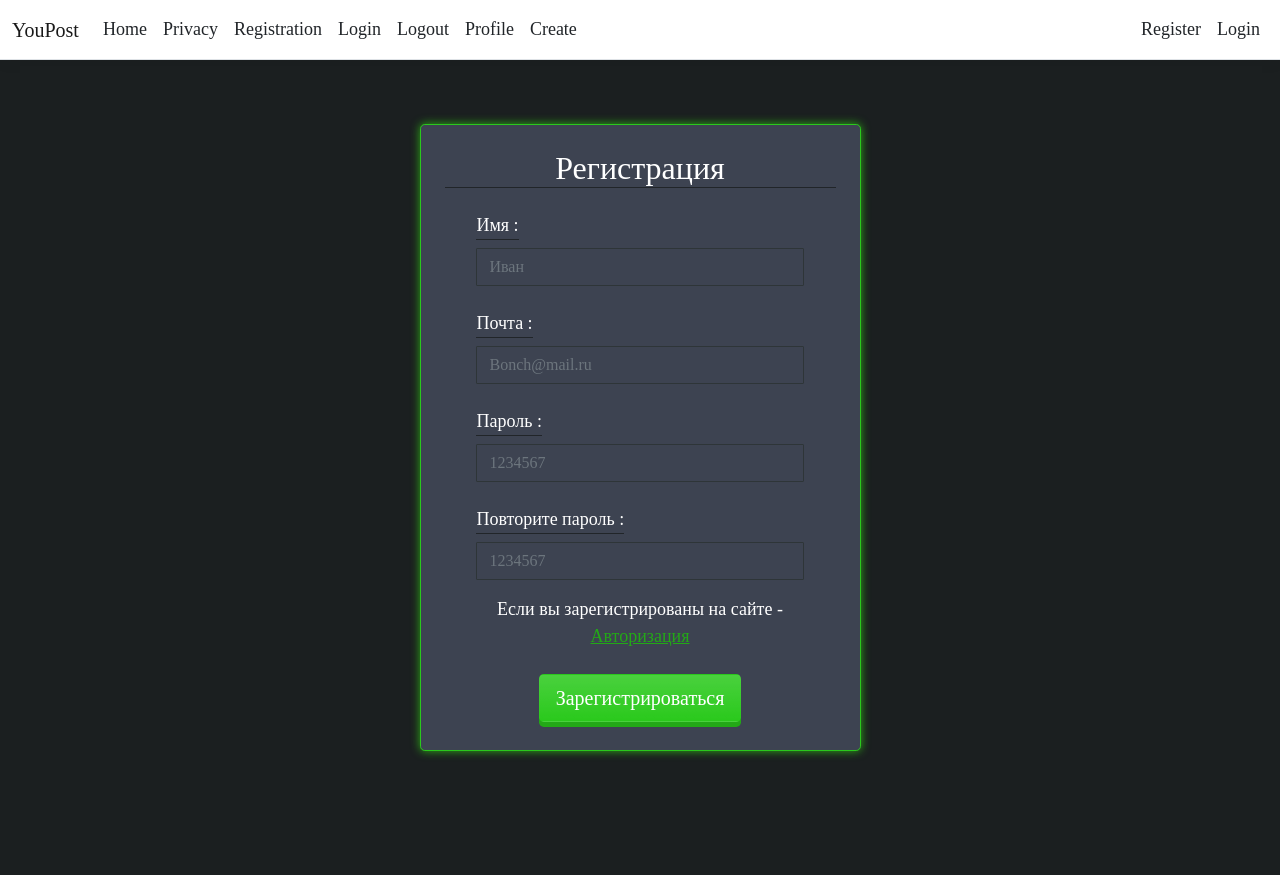
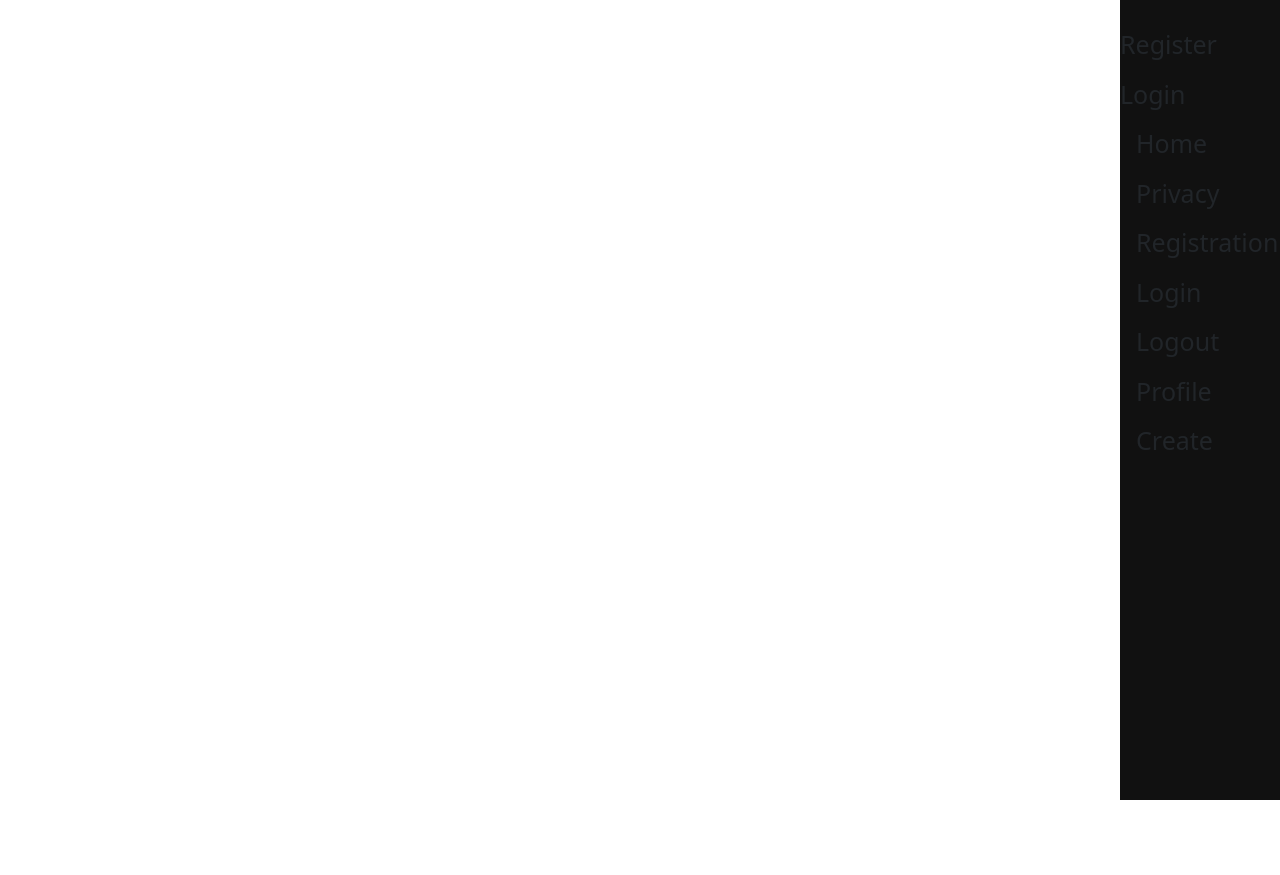
Before and after one commit to FreylGit/YouPost, an ASP.NET Core app: page /Identity/Account/Register in a window 1280 px wide. After the commit the page ends 800 px from the top, so only its background shows below. Run offline with ASP.NET Core 8, Linux system fonts and the light colour scheme; style sheets or scripts are compiled from the project's sources; some libraries are stand-ins or nearby versions.

Commit message:
Верстка меню

```diff
--- a/YouPost/YouPost/YouPost/Areas/Identity/Pages/Account/Register.cshtml
+++ b/YouPost/YouPost/YouPost/Areas/Identity/Pages/Account/Register.cshtml
@@ -6,64 +6,7 @@
     ViewData["Title"] = "Register";
 }
 
- <link rel="stylesheet" href="~/css/style_Profile.css" asp-append-version="true" />
 
-<div class="h-100 h-custom">
-    <div class="container py-5 h-100 ">
-      <div class="row d-flex justify-content-center align-items-center h-100">
-        <div class="col-lg-5 col-xl-5">
-          <div class="card rounded-3  fon " id="blink1">
-            <div class="card-body p-4 p-md-4">
-              <h2 class="mb-4 pb-2 pb-md-0 mb-md-4 px-md-2 text-center border-bottom border-dark">Регистрация</h2>
-
-              <form class="px-md-3" id="registerForm" asp-route-returnUrl="@Model.ReturnUrl" method="post">
-                <div class="row mb-4 pb-2 pb-md-0 mb-md-3 justify-content-center align-items-center">
-
-                  <div class="col-md-11">
-                    <div asp-validation-summary="ModelOnly" class="text-danger"></div>
-
-                    <div class="form-outline mb-4">
-                      <label class="form-label border-bottom border-dark " asp-for="Input.FirstName">Имя :</label>
-                      <input asp-for="Input.FirstName" placeholder="Иван" type="text" id="form3Example1q" class="form-control" data-bs-toggle="tooltip" data-bs-placement="top" title="Введите имя!" />
-                      <span asp-validation-for="Input.FirstName" class="text-danger"></span>
-                    </div>
-
-
-
-                    <div class="form-outline mb-4">
-                      <label asp-for="Input.Email" class="form-label border-bottom border-dark">Почта :</label>
-                      <input asp-for="Input.Email" placeholder="Bonch@mail.ru" type="text" class="form-control " id="exampleDatepicker1" data-bs-toggle="tooltip" data-bs-placement="top" title="Введите почту!" />
-                      <span asp-validation-for="Input.Email" class="text-danger"></span>
-                    </div>
-
-                    <div class="form-outline datepicker mb-4">
-                      <label asp-for="Input.Password" class="form-label border-bottom border-dark">Пароль :</label>
-                      <input asp-for="Input.Password" placeholder="1234567" type="text" class="form-control " id="exampleDatepicker1" data-bs-toggle="tooltip" data-bs-placement="top" title="Придумайте пароль!"/>
-                      <span asp-validation-for="Input.Password" class="text-danger"></span>
-                    </div>
-
-                    <div class="form-outline datepicker ">
-                      <label asp-for="Input.ConfirmPassword" class="form-label border-bottom border-dark">Повторите пароль :</label>
-                      <input asp-for="Input.ConfirmPassword" placeholder="1234567" type="text" class="form-control " id="exampleDatepicker1" data-bs-toggle="tooltip" data-bs-placement="top" title="Повторите пароль!" />
-                      <span asp-validation-for="Input.ConfirmPassword" class="text-danger"></span>
-                    </div>
-
-                  </div>
-
-                </div>
-
-                <div class="text-center">
-                  <div class="back-authorization mb-4 " data-bs-toggle="tooltip" data-bs-placement="top" title="Авторизация" > Если вы зарегистрированы на сайте - <a href="http://site.ru" class="link">Авторизация</a></div>
-                  <button type="submit" class="btn button-ok bg-gradient btn-lg mb-1" data-bs-toggle="tooltip" data-bs-placement="top" title="Регистрация">Зарегистрироваться</button></br>
-                </div>
-              </form>
-
-            </div>
-          </div>
-        </div>
-      </div>
-    </div>
-  </div>
 
 @section Scripts {
     <partial name="_ValidationScriptsPartial" />
--- a/YouPost/YouPost/YouPost/Views/Home/Index.cshtml
+++ b/YouPost/YouPost/YouPost/Views/Home/Index.cshtml
@@ -2,7 +2,7 @@
     ViewData["Title"] = "Home Page";
 }
 
-<div class="text-center">
+<div class="text-center text-white">
     <h1 class="display-4">Welcome</h1>
     <p>Learn about <a href="https://docs.microsoft.com/aspnet/core">building Web apps with ASP.NET Core</a>.</p>
 </div>
--- a/YouPost/YouPost/YouPost/Views/Shared/_Layout.cshtml
+++ b/YouPost/YouPost/YouPost/Views/Shared/_Layout.cshtml
@@ -5,48 +5,26 @@
     <meta name="viewport" content="width=device-width, initial-scale=1.0" />
     <title>@ViewData["Title"] - YouPost</title>
     <link rel="stylesheet" href="https://cdn.jsdelivr.net/npm/bootstrap@5.1.3/dist/css/bootstrap.min.css" />
-    <link rel="stylesheet" href="~/css/site.css" asp-append-version="true" />
+    <link rel="stylesheet" href="~/css/style_menu.css" asp-append-version="true" />
     <link rel="stylesheet" href="~/YouPost.styles.css" asp-append-version="true" />
 </head>
 <body>
     <header>
-        <nav class="navbar navbar-expand-sm navbar-toggleable-sm navbar-light bg-white border-bottom box-shadow mb-3">
-            <div class="container-fluid">
-                <a class="navbar-brand" asp-area="" asp-controller="Home" asp-action="Index">YouPost</a>
-                <button class="navbar-toggler" type="button" data-bs-toggle="collapse" data-bs-target=".navbar-collapse" aria-controls="navbarSupportedContent"
-                        aria-expanded="false" aria-label="Toggle navigation">
-                    <span class="navbar-toggler-icon"></span>
-                </button>
-                <div class="navbar-collapse collapse d-sm-inline-flex justify-content-between">
-                    <ul class="navbar-nav flex-grow-1">
-                        <li class="nav-item">
+       <div class="sidenav">
+            <partial name="_LoginPartial"/>
             <a class="nav-link text-dark" asp-area="" asp-controller="Home" asp-action="Index">Home</a>
-                        </li>
-                        <li class="nav-item">
             <a class="nav-link text-dark" asp-area="" asp-controller="Home" asp-action="Privacy">Privacy</a>
-                        </li>
-                        <li class="nav-item">
             <a class="nav-link text-dark" asp-area="" asp-controller="Account" asp-action="Register">Registration</a>
-                        </li>
-                        <li class="nav-item">
             <a class="nav-link text-dark" asp-area="" asp-controller="Account" asp-action="Login">Login</a>
-                        </li>
-                        <li class="nav-item">
             <a class="nav-link text-dark" asp-area="" asp-controller="Account" asp-action="Logout">Logout</a>
-                        </li>
-                        <li class="nav-item">
             <a class="nav-link text-dark" asp-area="" asp-controller="Profile" asp-action="Index">Profile</a>
-                        </li>
-                        <li class="nav-item">
             <a class="nav-link text-dark" asp-area="" asp-controller="Profile" asp-action="CreatePost">Create</a>
-                        </li>
-                    </ul>
         </div>
-                <partial name="_LoginPartial"/>
-            </div>
-        </nav>
     </header>
-    <div class="container">
+
+
+
+    <div class="main">
         <main role="main" class="pb-3">
             @RenderBody()
         </main>
--- a/YouPost/YouPost/YouPost/wwwroot/css/site.css
+++ b/YouPost/YouPost/YouPost/wwwroot/css/site.css
@@ -15,4 +15,5 @@
 
 body {
   margin-bottom: 60px;
+  background-color: #1b1f20;
 }
--- a/YouPost/YouPost/YouPost/wwwroot/css/style_Profile.css
+++ b/YouPost/YouPost/YouPost/wwwroot/css/style_Profile.css
@@ -94,7 +94,6 @@
 
 .link:hover {
     color: forestgreen;
-
 }
 
 #blink1 {
--- /dev/null
+++ b/YouPost/YouPost/YouPost/wwwroot/css/style_menu.css
@@ -0,0 +1,42 @@
+.sidenav {
+    height: 100%; /* Full-height: remove this if you want "auto" height */
+    width: 160px; /* Set the width of the sidebar */
+    position: fixed; /* Fixed Sidebar (stay in place on scroll) */
+    z-index: 1; /* Stay on top */
+    top: 0; /* Stay at the top */
+    right: 0;
+    background-color: #111; /* Black */
+    overflow-x: hidden; /* Disable horizontal scroll */
+    padding-top: 20px;
+}
+
+    /* The navigation menu links */
+    .sidenav a {
+        padding: 6px 8px 6px 16px;
+        text-decoration: none;
+        font-size: 25px;
+        color: #818181;
+        display: block;
+    }
+
+        /* When you mouse over the navigation links, change their color */
+        .sidenav a:hover {
+            color: #f1f1f1;
+        }
+
+/* Style page content */
+.main {
+    margin-right: 160px; /* Same as the width of the sidebar */
+    padding: 0px 10px;
+}
+
+/* On smaller screens, where height is less than 450px, change the style of the sidebar (less padding and a smaller font size) */
+@media screen and (max-height: 450px) {
+    .sidenav {
+        padding-top: 15px;
+    }
+
+        .sidenav a {
+            font-size: 18px;
+        }
+}
```
Also changed, not shown: HTML/Webpage/menu.html (added, +66 -0 lines), YouPost/YouPost/YouPost/Views/Profile/Index.cshtml (+13 -3 lines), YouPost/YouPost/YouPost/wwwroot/Image/music-v1.jpg (added), 10 other files. Lines whose indentation alone changed are shown as unchanged.
